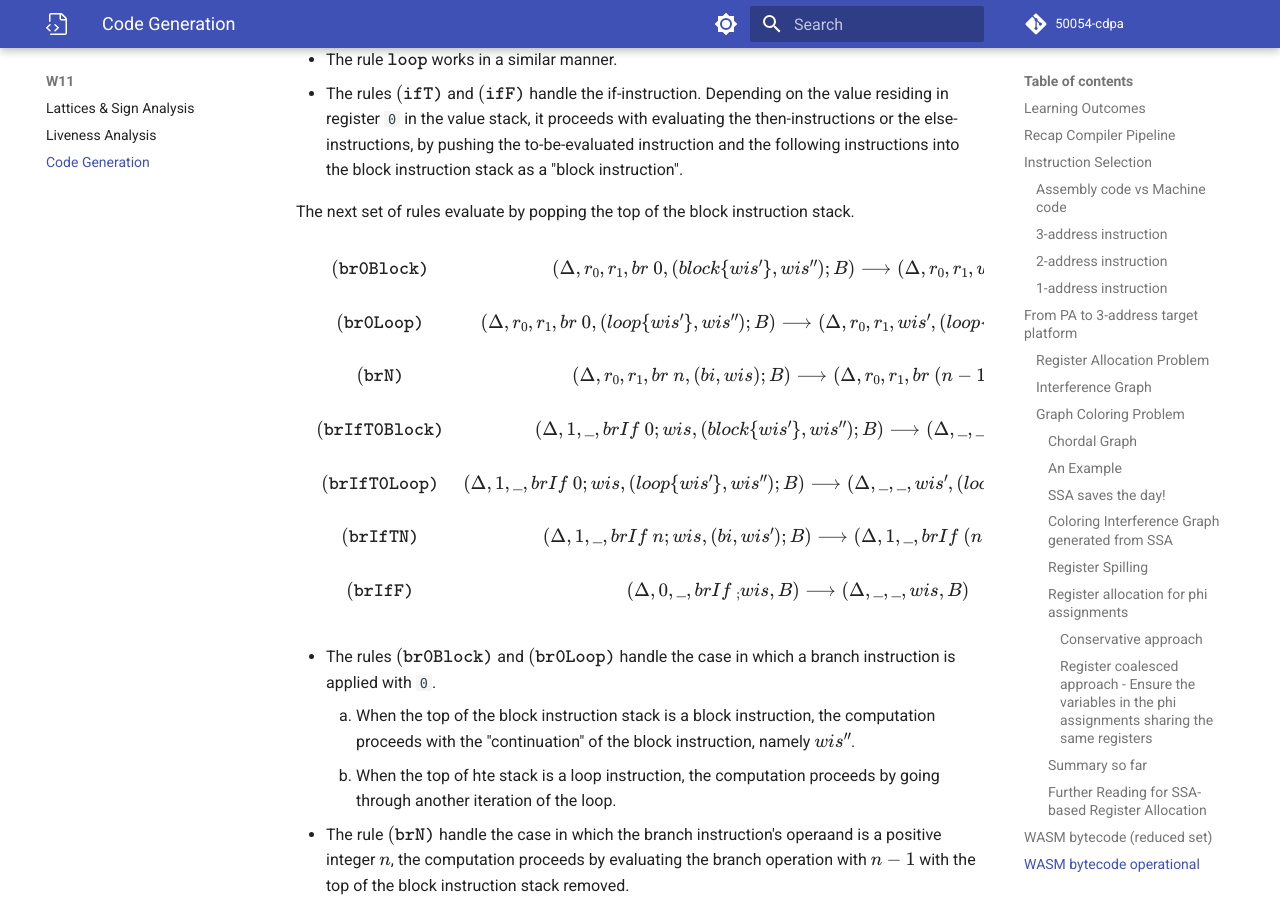
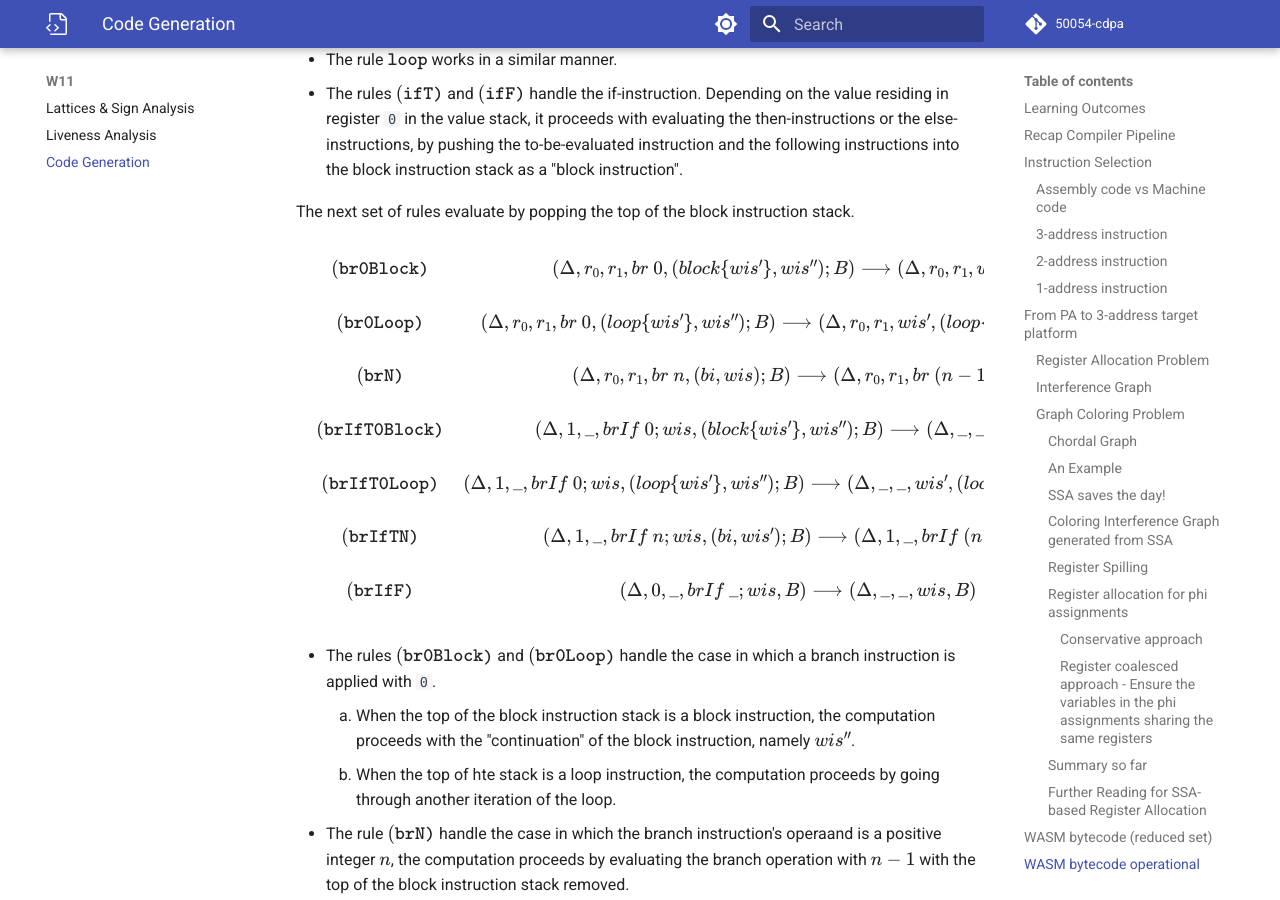
Before and after one commit to 50054-cdpa/notes, an MkDocs documentation site: the page built from docs/code_generation_wasm.md, in a window 1280 px wide and 900 px high, scrolled down 22791 px. Built offline with MkDocs 1.6.1 and Material for MkDocs 9.7.7, drawn with Linux system fonts in a browser that asks for light colours; some web fonts are replaced; comment, search, counter and statistics services are not loaded.

Commit message:
fixed typos

```diff
--- a/docs/code_generation_wasm.md
+++ b/docs/code_generation_wasm.md
@@ -892,7 +892,7 @@ $$
 (\tt brIfT0Loop) &  (\Delta, 1, \_, brIf\ 0;wis,(loop \{wis'\}, wis'');B) \longrightarrow (\Delta, \_, \_, wis', (loop \{wis'\}, wis'');B)
 \\ \\
 (\tt brIfTN) &  (\Delta, 1, \_, brIf\ n;wis,(bi, wis');B) \longrightarrow (\Delta, 1, \_, brIf\ (n-1), B) \\ \\
-(\tt brIfF) & (\Delta, 0, \_, brIf\ _;wis, B) \longrightarrow (\Delta, \_, \_, wis, B)
+(\tt brIfF) & (\Delta, 0, \_, brIf\ \_;wis, B) \longrightarrow (\Delta, \_, \_, wis, B)
 \end{array}
 $$
 
```
